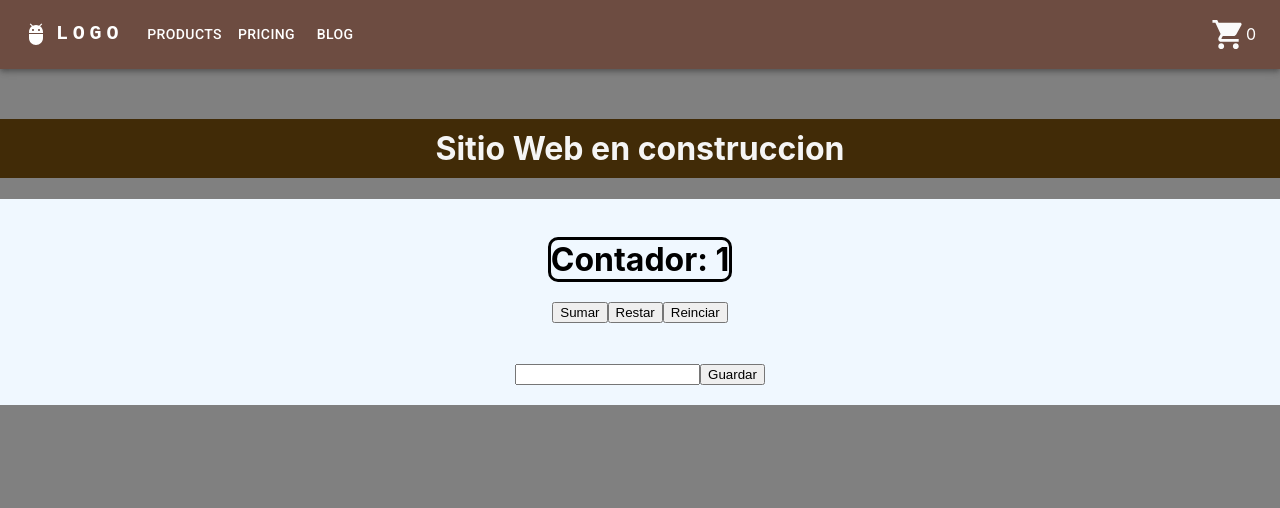
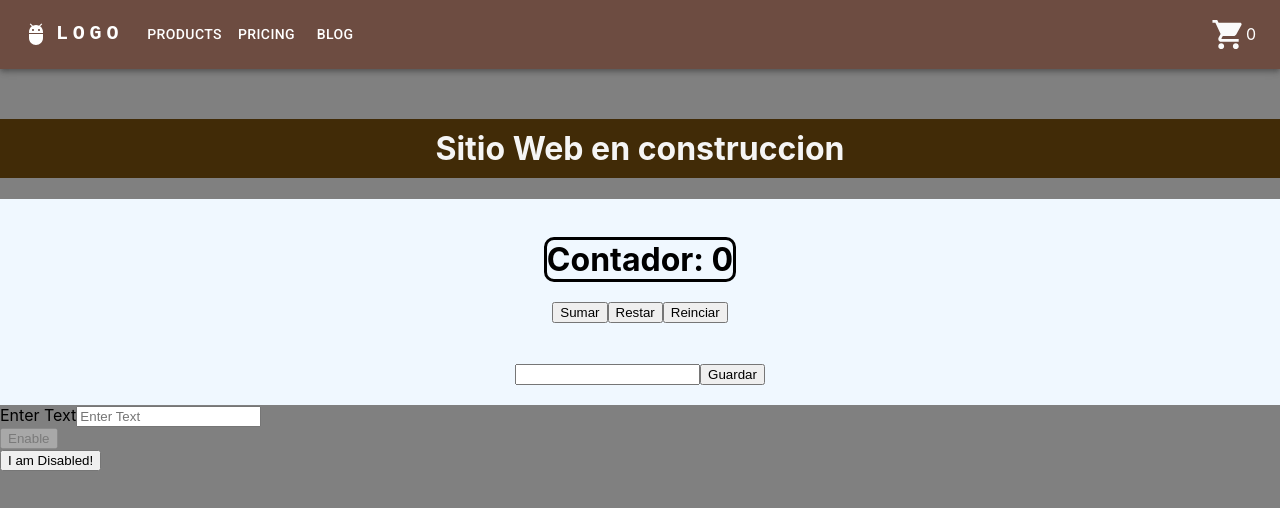
Before and after one commit to kevod1997/ReactJS-e-commerce, a React (Create React App) app: page / in a window 1280 px wide. Shown: the top 508 px of the page. Built offline with nearby package versions, Linux system fonts and the light colour scheme.

Commit message:
cambios en el proyecto

```diff
--- a/package.json
+++ b/package.json
@@ -10,8 +10,10 @@
     "@testing-library/jest-dom": "^5.16.5",
     "@testing-library/react": "^13.3.0",
     "@testing-library/user-event": "^13.5.0",
+    "prop-types": "^15.8.1",
     "react": "^18.2.0",
     "react-dom": "^18.2.0",
+    "react-mui-counter": "^1.0.9",
     "react-scripts": "5.0.1",
     "web-vitals": "^2.1.4"
   },
--- a/src/App.js
+++ b/src/App.js
@@ -1,32 +1,49 @@
 /* eslint-disable react/react-in-jsx-scope */
 
 import { ThemeProvider } from "@mui/material";
-import { useState } from "react";
+import { useState, useEffect } from "react";
 import ItemListContainer from "./components/ItemListContainer";
 import NavBar from "./components/NavBar";
 import theme from "./MuiTheme";
+import Demo from "./components/Demo";
+import Producto from "./components/Producto";
+import EnableOnInputChange from "./components/EnableOnInputChange";
+
+// let producto1 = { id: 100, name: 'zapato nike', price: 100 };
+// let producto2 = { id: 101, name: 'zapato adidas', price: 150 };
+// let producto3 = { id: 102, name: 'vestido lola', price: 300 };
+
+// function consoleHolaMundo() {
+//   console.log('hola mundo');
+// }
+
 
 const saludo = "Sitio Web en construccion"
 function App() {
 
+
+
   function Contador() {
-    const [contador, setCounter] = useState(1)
-
+    const [contador, setCounter] = useState(0)
     return (
       <div className="contador">
     <h1><span>Contador: {contador} </span></h1>
     <button onClick={() => {
       setCounter( contador + 1)
     }}>Sumar</button>
-    <button onClick={() => {
+    <button stop={stop} onClick={() => {
       setCounter( contador -1)
     }}>Restar</button>
-    <button onClick={() => {
+    <button  onClick={() => {
       setCounter( 0 )
     }}>Reinciar</button>
    </div>
     )
   }
+
+  function Disable(){
+    return <button disabled={false}>I am Disabled!</button>
+    }
 
 
   function Mensaje() {
@@ -46,8 +63,12 @@ function App() {
    <ThemeProvider theme={theme}>
    <NavBar/>
    <ItemListContainer saludo={saludo}/>
-   <Contador/>
+   <Contador />
    <Mensaje/>
+   <EnableOnInputChange/>
+   <Disable/>
+   {/* <Demo/> */}
+   {/* <Producto item={producto1} color={'coral'} consoleHolaMundo={consoleHolaMundo}/> */}
    </ThemeProvider>
   );
 }
--- /dev/null
+++ b/src/components/Demo.jsx
@@ -0,0 +1,7 @@
+import React from 'react'
+import Counter from 'react-mui-counter'
+
+const Demo = ()=>{
+    return <Counter/>
+}
+export default Demo
--- /dev/null
+++ b/src/components/EnableOnInputChange.jsx
@@ -0,0 +1,38 @@
+import React, { useState } from "react";
+
+function EnableOnInputChange() {
+  const [text, enableButton] = useState("");
+
+  const handleTextChange = (event) => {
+    enableButton(event.target.value);
+  };
+
+
+  const handleSubmit = (event) => {
+    event.preventDefault();
+    alert(`Your state values: \n
+            text: ${text} \n
+            You can replace this alert with your process`);
+  };
+
+  return (
+    <form onSubmit={handleSubmit}>
+      <div>
+        <label>Enter Text</label>
+        <input
+          type="text"
+          name="text"
+          placeholder="Enter Text"
+          onChange={handleTextChange}
+          value={text}
+        />
+      </div>
+
+      <button type="submit" disabled={!text}>
+        Enable
+      </button>
+    </form>
+  );
+}
+
+export default EnableOnInputChange
--- /dev/null
+++ b/src/components/Producto.jsx
@@ -0,0 +1,64 @@
+// import React, { useState, useEffect } from 'react';
+
+
+// export default function Producto({ item, color, consoleHolaMundo }) {
+//   //console.log('render producto ' + color);
+
+//   const [contador, setContador] = useState(0);
+//   const [contador2, setContador2] = useState(0);
+
+//   //montaje naciemiento
+//   useEffect(() => {
+//     console.log('se monto el componente');
+//   }, []);
+
+//   //cambios cualquiera
+//   useEffect(() => {
+//     //console.log('siempre que hay un render no me importa quien lo causo');
+//     if (contador > 5 || contador2 > 5) {
+//       alert('che, no sumes mas porque es mucho y esto causa problemas en el software');
+//     }
+//   });
+
+//   //cuando cambia contador
+//   useEffect(() => {
+//     console.log('siempre que cambie el contador 1');
+//   }, [contador]);
+
+//   //cuando cambia contador 2
+//   useEffect(() => {
+//     console.log('siempre que cambie el contador 2');
+//   }, [contador2]);
+
+//   //muere o desmonta el componente
+//   useEffect(() => {
+//     return () => {
+//       console.log('muere el componente');
+//     };
+//   }, []);
+
+//   return (
+//     <div style={{ backgroundColor: color, marginTop: '5px' }}>
+//       <h1>contador: {contador}</h1>
+//       <button
+//         onClick={() => {
+//           //contador = contador + 1
+//           setContador(contador + 1);
+//         }}
+//       >
+//         sumar contador 1
+//       </button>
+//       <button
+//         onClick={() => {
+//           setContador2(contador2 + 1);
+//         }}
+//       >
+//         sumar contador 2
+//       </button>
+//       <h2>id: {item.id}</h2>
+//       <h2>{item.name}</h2>
+//       <h2>precio ${item.price}</h2>
+//       <br />
+//     </div>
+//   );
+// }
--- a/src/index.js
+++ b/src/index.js
@@ -6,9 +6,9 @@ import reportWebVitals from './reportWebVitals';
 
 const root = ReactDOM.createRoot(document.getElementById('root'));
 root.render(
-  <React.StrictMode>
-    <App />
-  </React.StrictMode>
+  // <React.StrictMode>
+     <App />
+  // </React.StrictMode>
 );
 
 // If you want to start measuring performance in your app, pass a function
```
Also changed, not shown: 1 other file (tests, documents, lock files or other folders).
